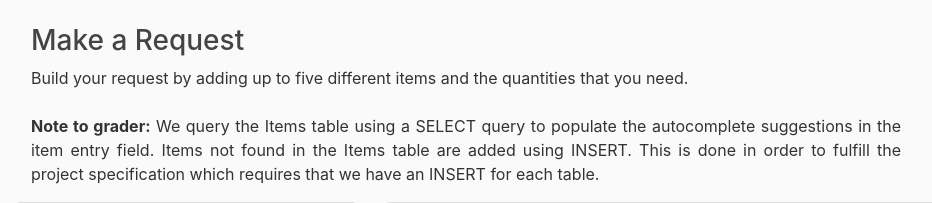
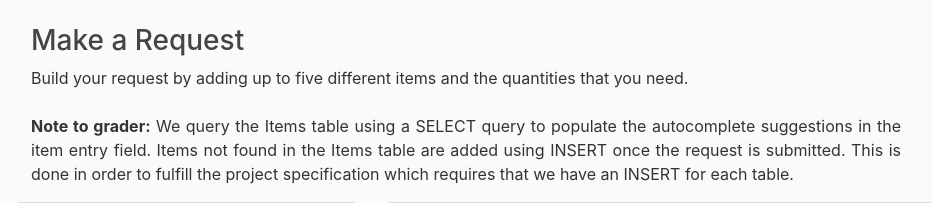
Before and after one commit to stackdragon/Help-Your-Neighbor, a Flask app: page /add in a window 1280 px wide. Shown: the part 56-259 px from the top of the page, without its empty margins (84-1016 px from the left). Run offline with Flask 2, Linux system fonts and the light colour scheme; the visitor is signed in with stand-in values (Sample User, id 1); data that the repository does not hold is empty; some libraries are stand-ins or nearby versions.

Commit message:
minor revision to add.html layout

```diff
--- a/project/templates/add.html
+++ b/project/templates/add.html
@@ -4,7 +4,7 @@
 	<div class="col-md-10">
 		<h3>Make a Request</h3>
 		Build your request by adding up to five different items and the quantities that you need. <br><br>
-		<p class="text-justify"><strong>Note to grader:</strong> We query the Items table using a SELECT query to populate the autocomplete suggestions in the item entry field. Items not found in the Items table are added using INSERT. This is done in order to fulfill the project specification which requires that we have an INSERT for each table.</p>
+		<p class="text-justify"><strong>Note to grader:</strong> We query the Items table using a SELECT query to populate the autocomplete suggestions in the item entry field. Items not found in the Items table are added using INSERT once the request is submitted. This is done in order to fulfill the project specification which requires that we have an INSERT for each table.</p>
 	</div>
 	<div class = "row">
 		<!-- this is the item entry part of the page -->
```
